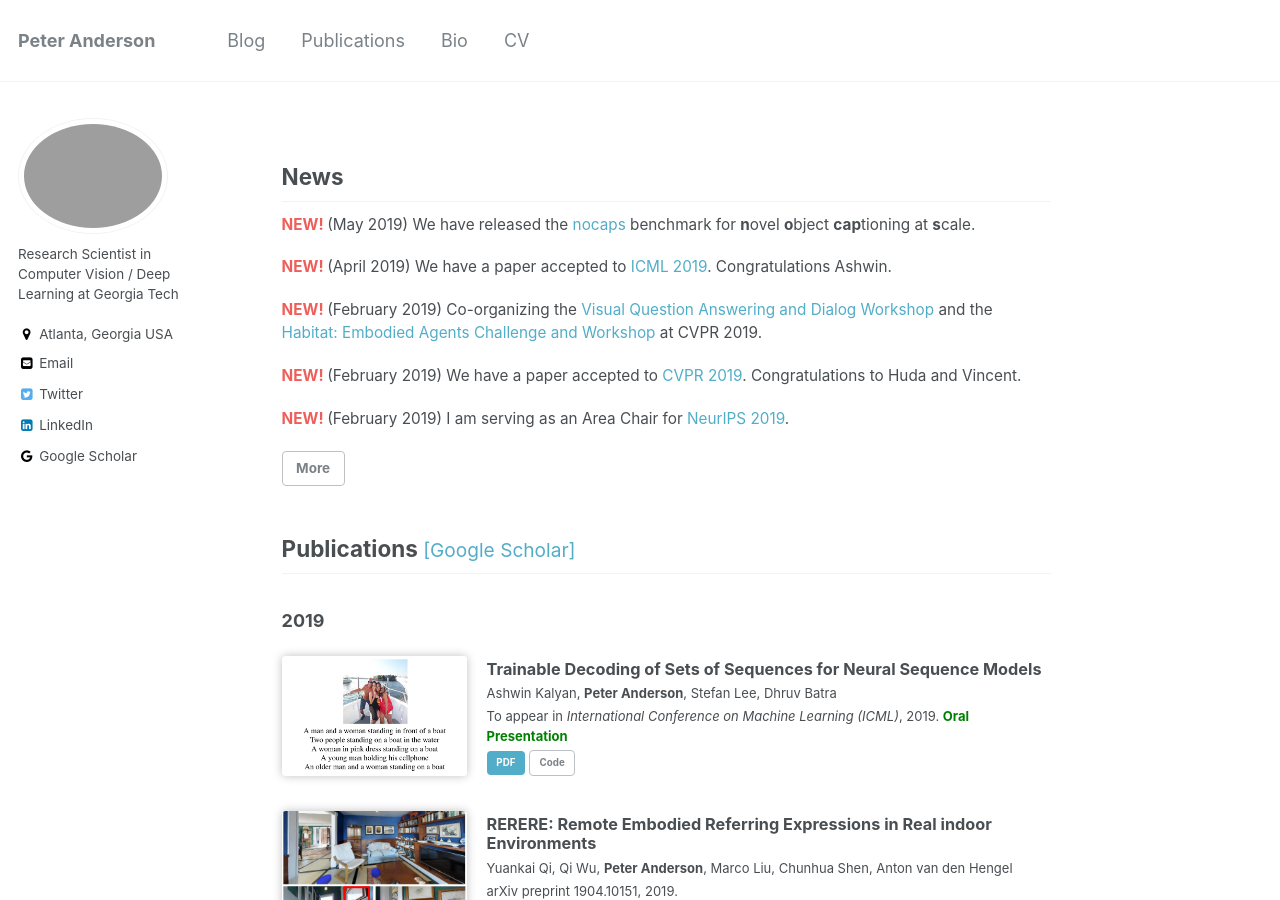
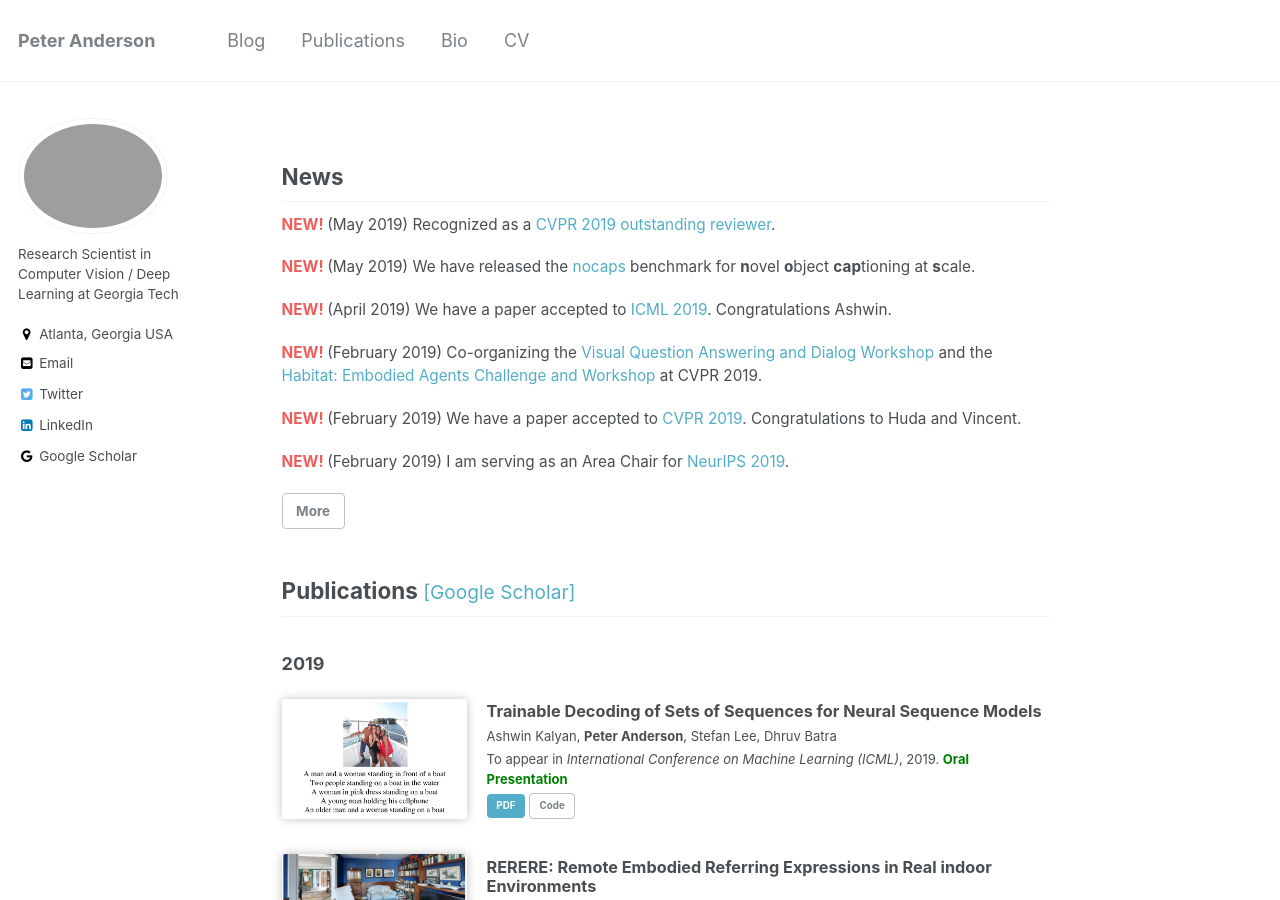
Before and after one commit to peteanderson80/peteanderson80.github.io, a Jekyll site: the page built from index.html, in a window 1280 px wide and 900 px high. Built offline with Jekyll 4.4.1, drawn with Linux system fonts in a browser that asks for light colours; a script that is not in the unit is left out; the list of posts is cut into pages by our own code.

Commit message:
Update news

```diff
--- a/_data/news.yml
+++ b/_data/news.yml
@@ -1,5 +1,6 @@
 # News on home page
 main:
+  - "(May 2019) Recognized as a [CVPR 2019 outstanding reviewer](http://cvpr2019.thecvf.com/files/CVPR_2019_Program_Guide.pdf)."
   - "(May 2019) We have released the [nocaps](https://nocaps.org/) benchmark for **n**ovel **o**bject **cap**tioning at **s**cale."
   - "(April 2019) We have a paper accepted to [ICML 2019](https://icml.cc/). Congratulations Ashwin."
   - "(February 2019) Co-organizing the [Visual Question Answering and Dialog Workshop](https://visualqa.org/workshop.html) and the [Habitat: Embodied Agents Challenge and Workshop](https://facebookmicrosites.github.io/habitat-website/workshop/) at CVPR 2019."
```
